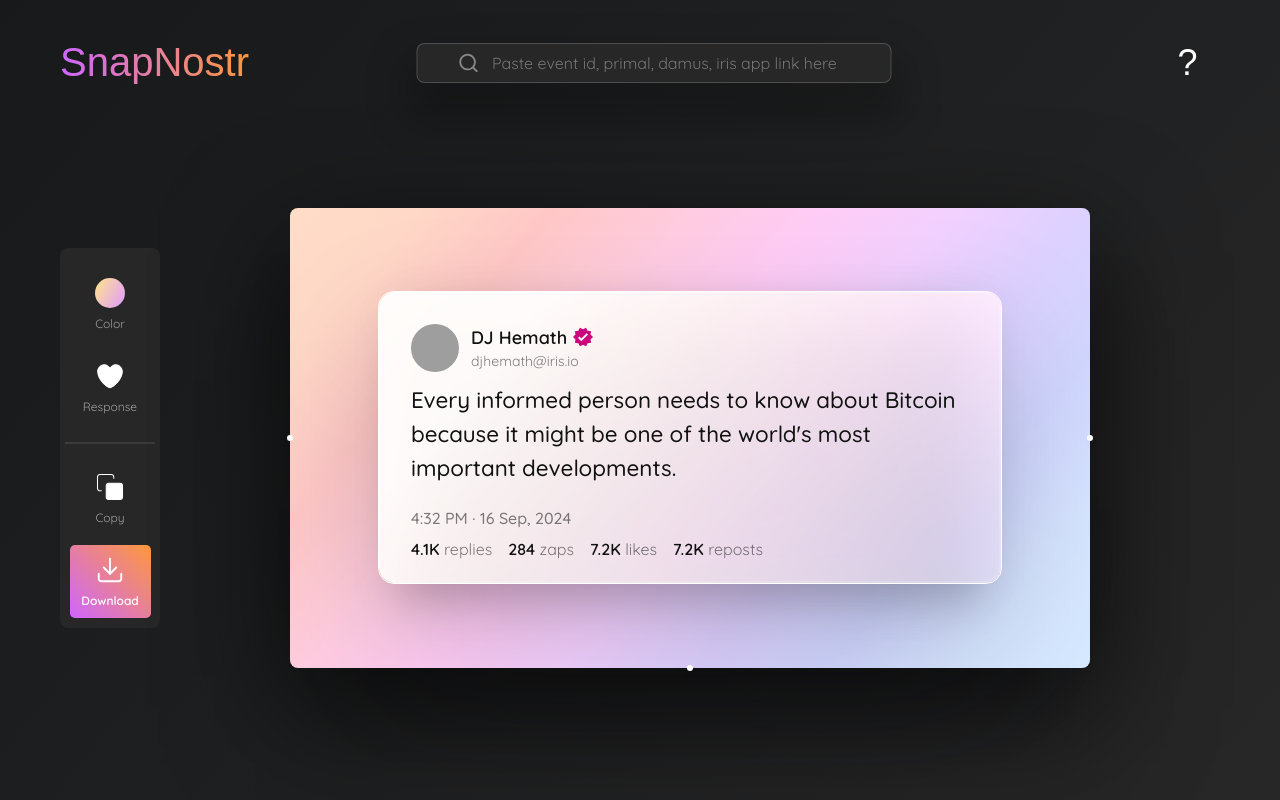
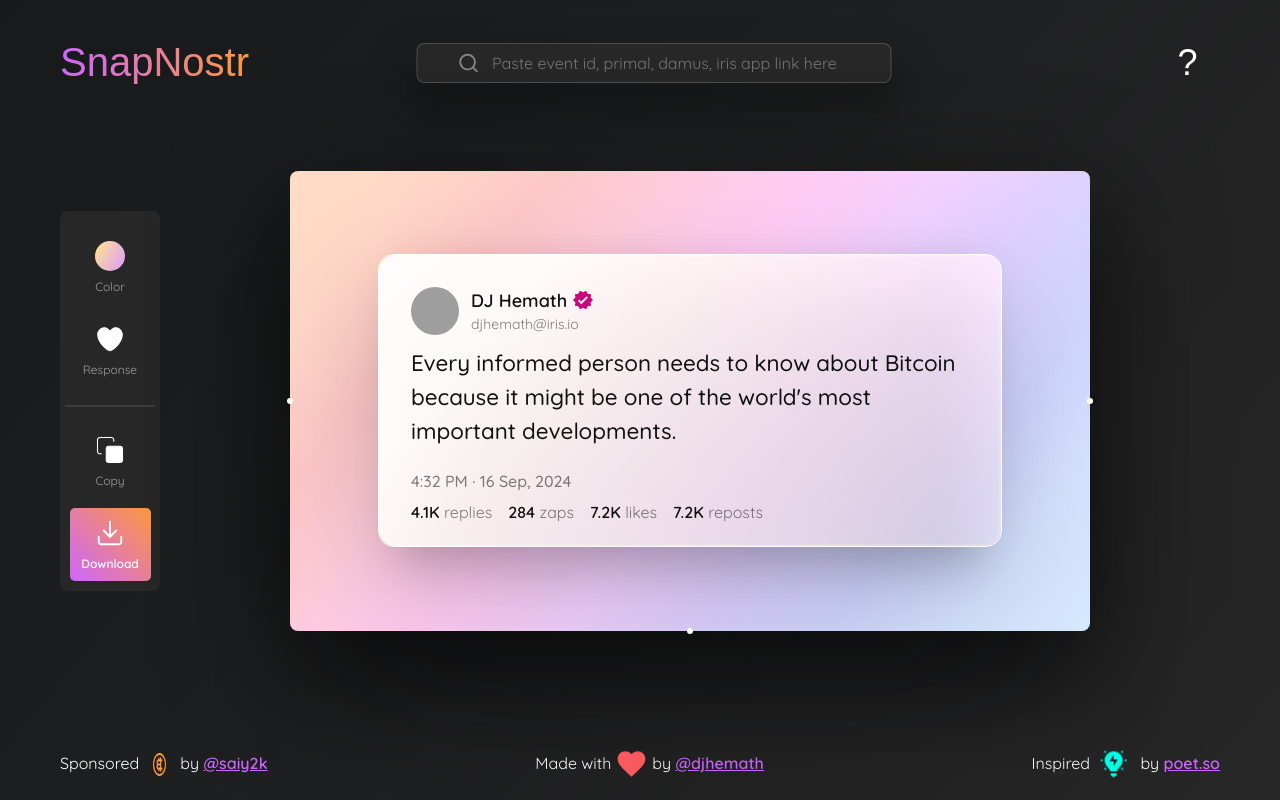
Before and after one commit to Rohinth-Thinker/snap-nostr-copy, a React (Vite) app: page / in a window 1280 px wide. Built offline with nearby package versions, Linux system fonts and the light colour scheme; grey boxes are pictures that could not be loaded; a web font is replaced by a local one.

Commit message:
feat: integrate footer

```diff
--- a/src/pages/Home.page.tsx
+++ b/src/pages/Home.page.tsx
@@ -1,4 +1,5 @@
 import { Canvas } from "../components/Canvas/Canvas";
+import { Footer } from "../components/Footer/Footer";
 import { Header } from "../components/Header/Header";
 import { Toolbar } from "../components/Toolbar/Toolbar";
 import { HomePageContainer, MainSection } from "./HomePage.styled";
@@ -13,6 +14,8 @@
 
           <Canvas />
         </MainSection>
+
+        <Footer />
       </HomePageContainer>
     );
   }
```
